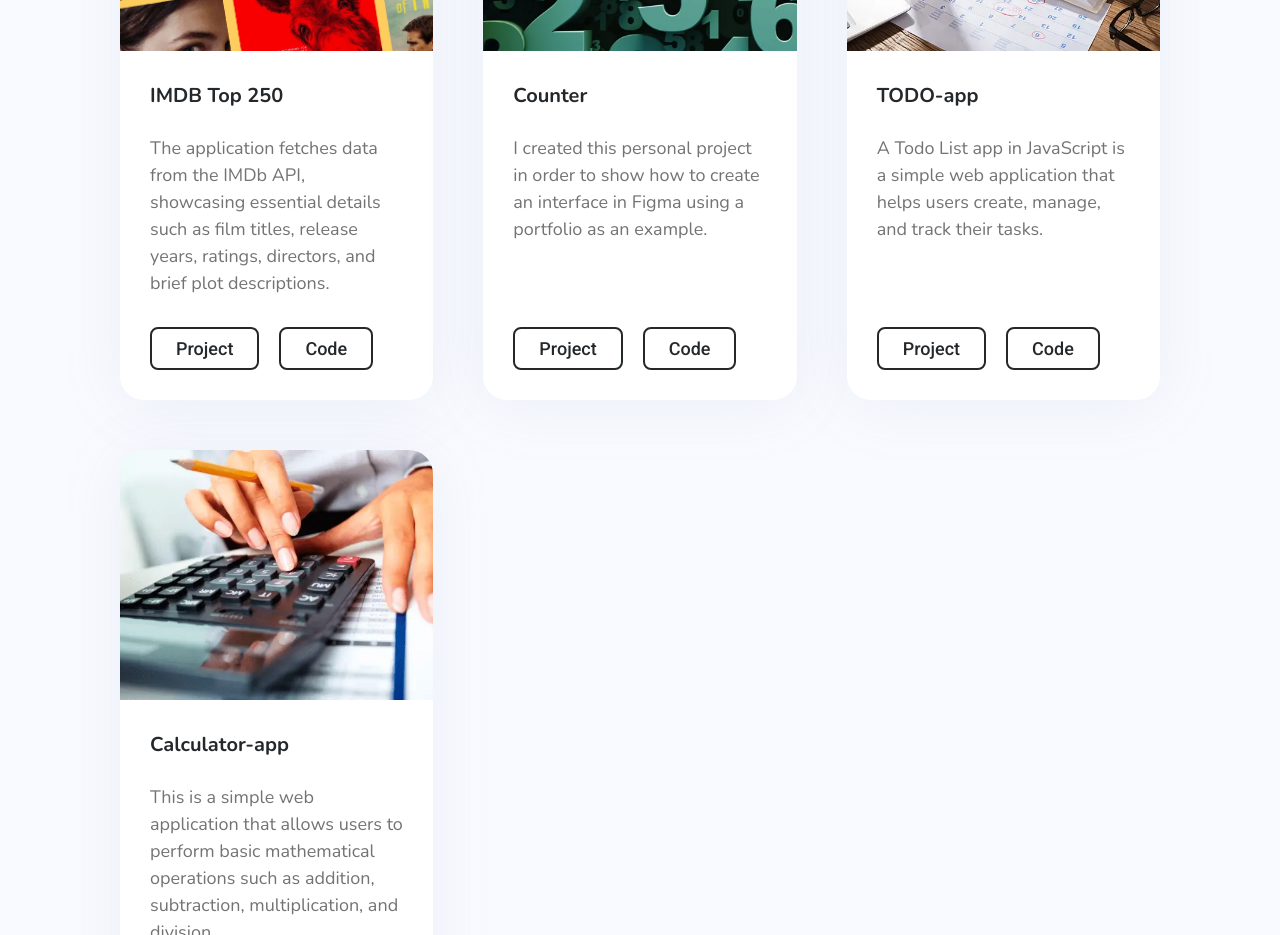
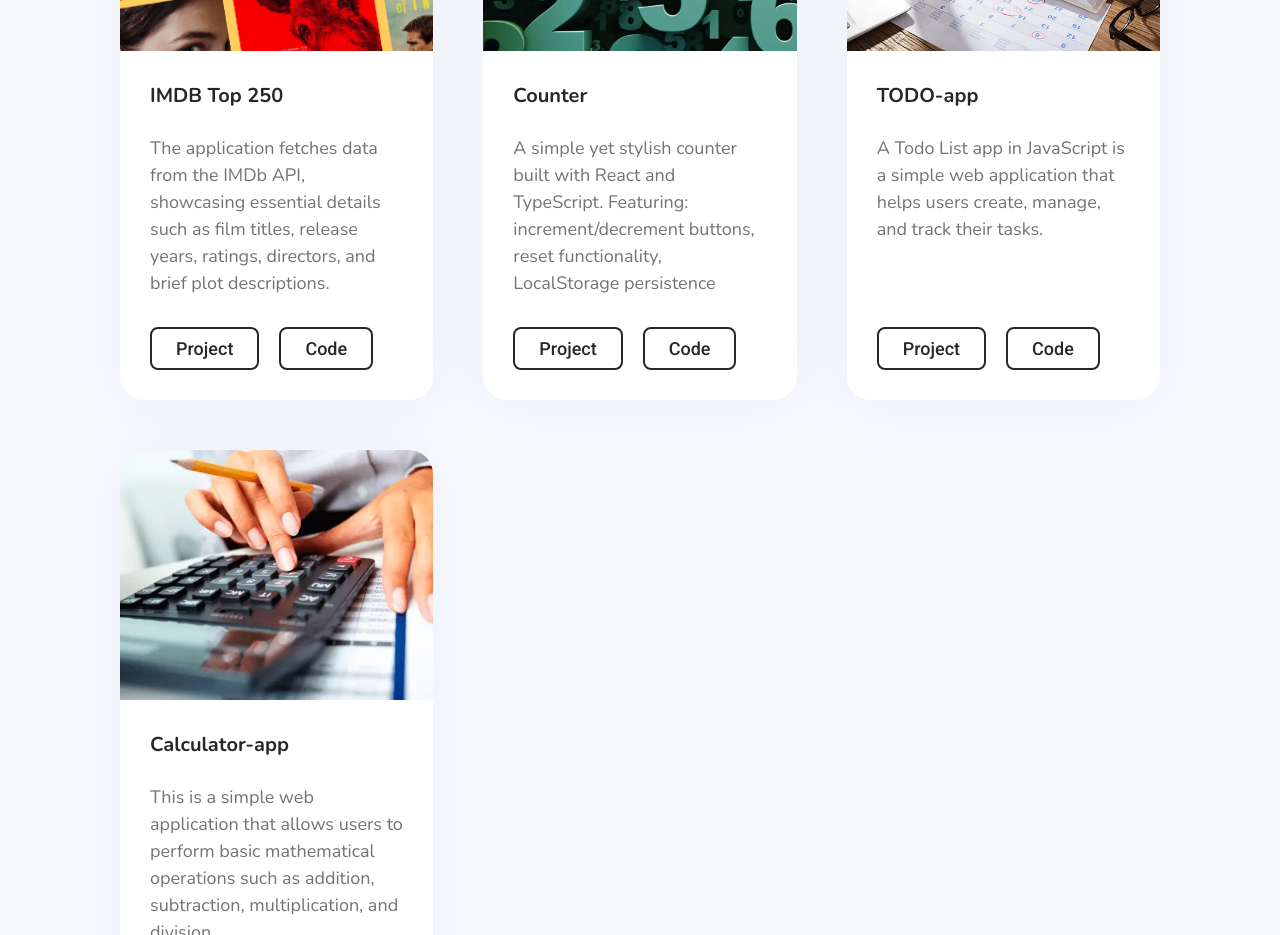
Before and after one commit to DruzhininaElena/my-portfolio, a React (Vite) app: page / in a window 1280 px wide. Shown: the part 1760-2695 px from the top of the page. Built offline with nearby package versions, Linux system fonts and the light colour scheme.

Commit message:
change description of Counter-project

```diff
--- a/src/layout/sections/projects/ProjectsData.ts
+++ b/src/layout/sections/projects/ProjectsData.ts
@@ -29,7 +29,7 @@ export const projectsData: projectDataType[] = [
     {
         id: 2,
         title: 'Counter',
-        description: 'I created this personal project in order to show how to create an interface in Figma using a portfolio as an example.',
+        description: 'A simple yet stylish counter built with React and TypeScript. Featuring: increment/decrement buttons, reset functionality, LocalStorage persistence',
         imageSrc: couter,
         type: 'react',
         projectSrc: 'https://druzhininaelena.github.io/counter/',
@@ -56,17 +56,10 @@ export const projectsData: projectDataType[] = [
     // {
     //     id: 5,
     //     title: 'Project Name2',
-    //     description: 'I created this personal project in order to show how to create an interface in Figma using a portfolio as an example.',
-    //     imageSrc: imageProject2Webp,
-    //     type: 'react'
-    // },
-    // {
-    //     id: 6,
-    //     title: 'Project Name3',
-    //     description: 'I created this personal project in order to show how to create an interface in Figma using a portfolio as an example.',
-    //     imageSrc: imageProject3Webp,
-    //     type: 'react'
-    // }
+    //     description: 'I created this personal project in order to show how to create an interface in Figma using a
+    // portfolio as an example.', imageSrc: imageProject2Webp, type: 'react' }, { id: 6, title: 'Project Name3',
+    // description: 'I created this personal project in order to show how to create an interface in Figma using a
+    // portfolio as an example.', imageSrc: imageProject3Webp, type: 'react' }
 ]
 
 export type tabStatusType = 'all' | 'vue' | 'react' | 'js'
```
